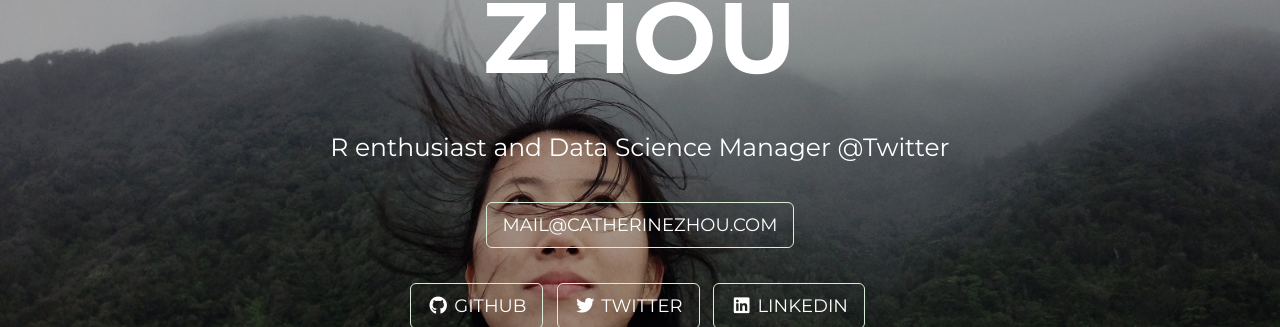
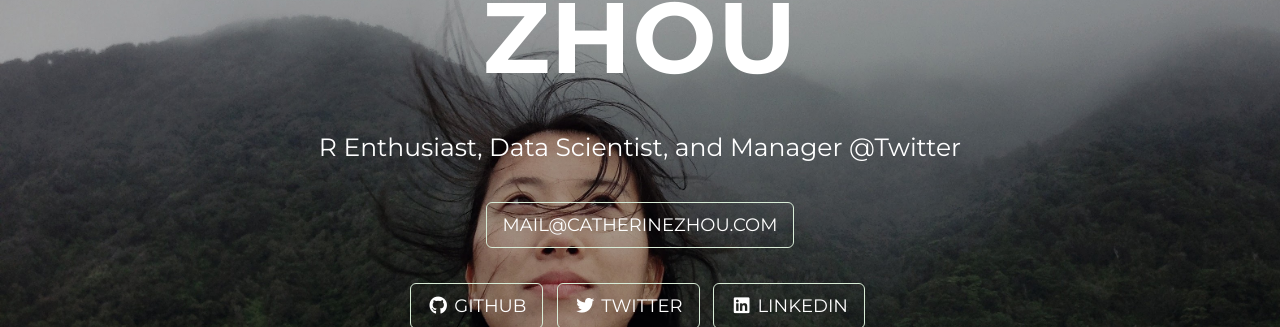
Before and after one commit to cattystats/cattystats.github.io, a Jekyll site: the page built from index.html, in a window 1280 px wide and 900 px high. Shown: the part 295-622 px from the top of the window. Built offline with Jekyll 4.4.1, drawn with Linux system fonts in a browser that asks for light colours; nearby versions of some CDN libraries.

Commit message:
update header

```diff
--- a/_config.yml
+++ b/_config.yml
@@ -2,7 +2,7 @@
 title: Catherine Zhou
 email: mail@catherinezhou.com
 url: https://www.catherinezhou.com
-description: "R enthusiast and Data Science Manager @Twitter"
+description: "R Enthusiast, Data Scientist, and Manager @Twitter"
 repository: cattystats/cattystats.github.io
 
 # Color settings (hex-codes without the leading hash-tag)
```
